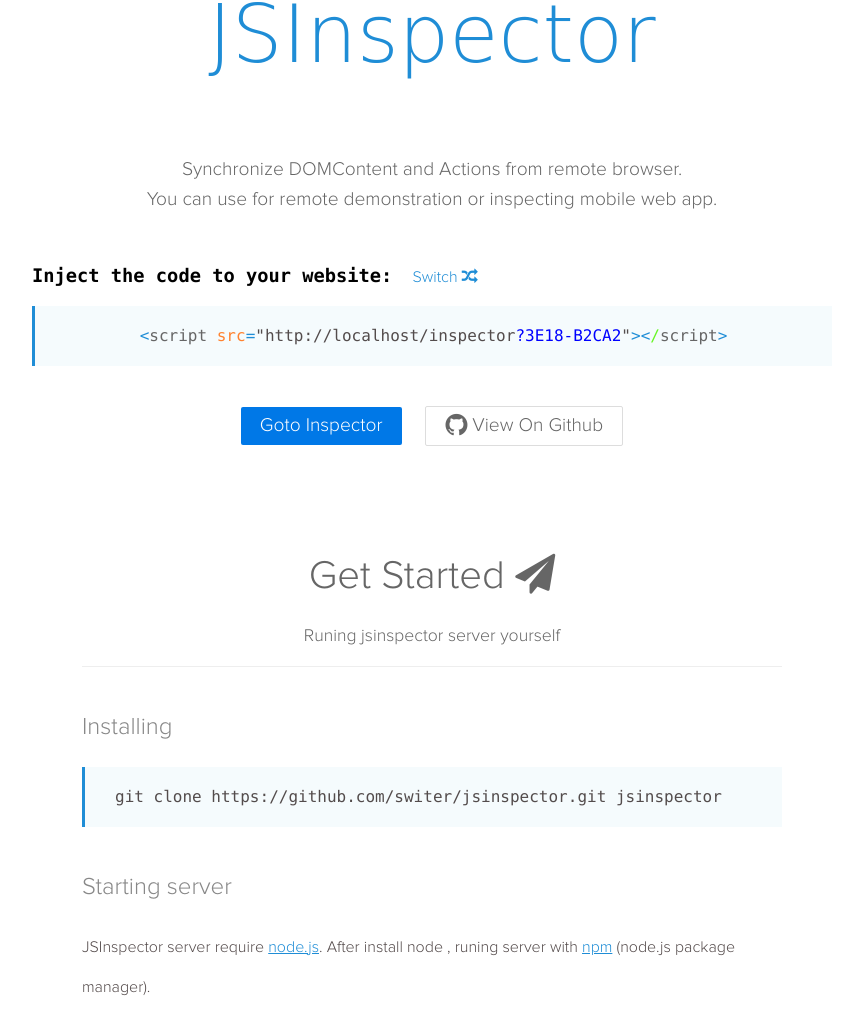
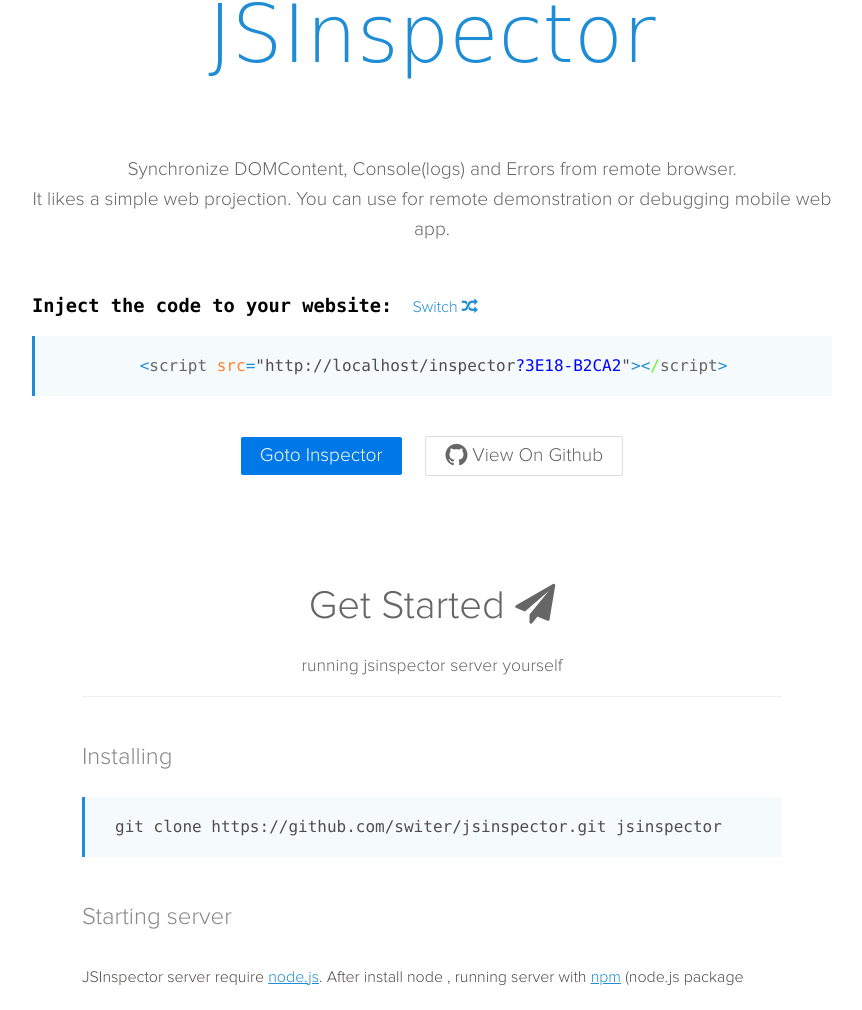
Before and after one commit to switer/jsinspector, a website: page public/index.html in a window 1280 px wide. Shown: the part 65-1075 px from the top of the page, without its empty margins (208-1070 px from the left). Drawn offline with Linux system fonts and the light colour scheme.

Commit message:
update docs

```diff
--- a/public/index.html
+++ b/public/index.html
@@ -16,8 +16,8 @@
             <span class="hero-link"><i class="fa fa-link"></i></span>
         </a>
         <div class="hero-desc">
-            <p>Synchronize DOMContent and Actions from remote browser.</p>
-            <p>You can use for remote demonstration or inspecting mobile web app.</p>
+            <p>Synchronize DOMContent, Console(logs) and Errors from remote browser.</p>
+            <p>It likes a simple web projection. You can use for remote demonstration or debugging mobile web app.</p>
         </div>
         <div class="head">
             <h3>Inject the code to your website:</h3>
@@ -41,7 +41,7 @@
     <div class="docs">
         <div class="start">
             <div class="start-title text-hl" id="Get Started">Get Started <i class="fa fa-paper-plane"></i></div>
-            <div class="start-subtitle">Runing jsinspector server yourself</div>
+            <div class="start-subtitle">running jsinspector server yourself</div>
         </div>
 
 
@@ -52,7 +52,7 @@
         <div class="doc-title text-hl">Starting server</div>
         <div class="doc-desc">
             JSInspector server require <a class="link" target="_blank" href="http://nodejs.org">node.js</a>.
-            After install node , runing server with <a class="link" target="_blank" href="https://www.npmjs.org", >npm</a>
+            After install node , running server with <a class="link" target="_blank" href="https://www.npmjs.org", >npm</a>
             (node.js package manager).
         </div>
         <code class="ta-l">
```
Also changed, not shown: README.md.
